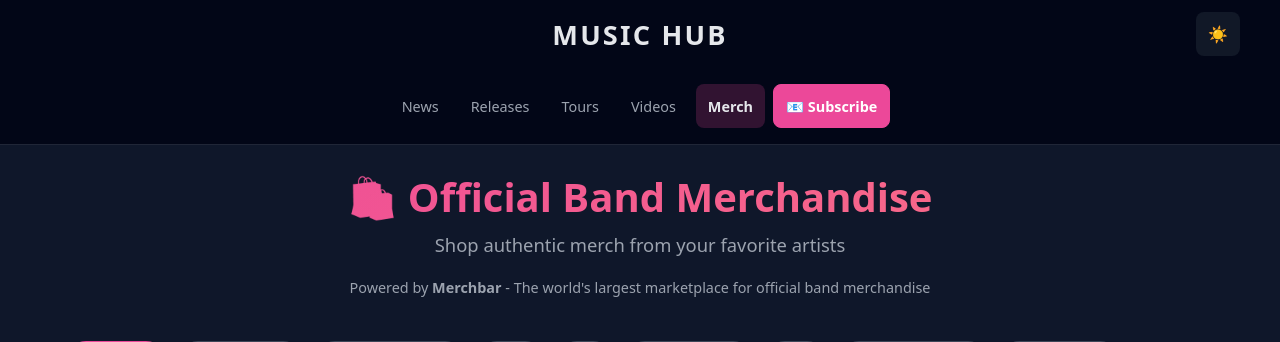
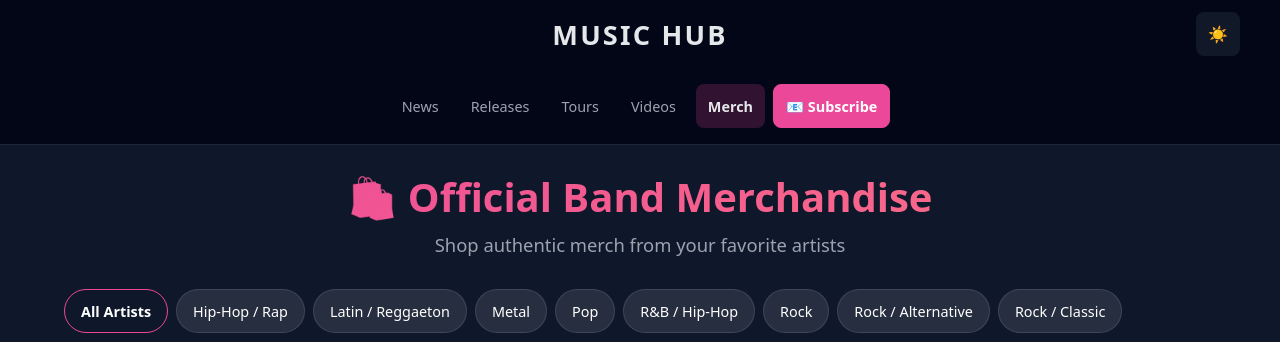
Before and after one commit to ericsjaffe/music-news-site, a Flask app: page /merch in a window 1280 px wide. Shown: the top 342 px of the page. Run offline with Flask 3, Linux system fonts and the light colour scheme.

Commit message:
Remove 'Powered by Merchbar' text from merch page header

```diff
--- a/templates/merch.html
+++ b/templates/merch.html
@@ -61,9 +61,6 @@
     <div class="page-title-section">
       <h2 class="page-title">🛍️ Official Band Merchandise</h2>
       <p class="page-subtitle">Shop authentic merch from your favorite artists</p>
-      <p class="powered-by" style="font-size: 0.9rem; color: var(--text-secondary); margin-top: 0.5rem;">
-        Powered by <a href="https://www.merchbar.com" target="_blank" rel="noopener" style="color: var(--primary-color); text-decoration: none; font-weight: bold;">Merchbar</a> - The world's largest marketplace for official band merchandise
-      </p>
     </div>
 
     {% if error %}
```
